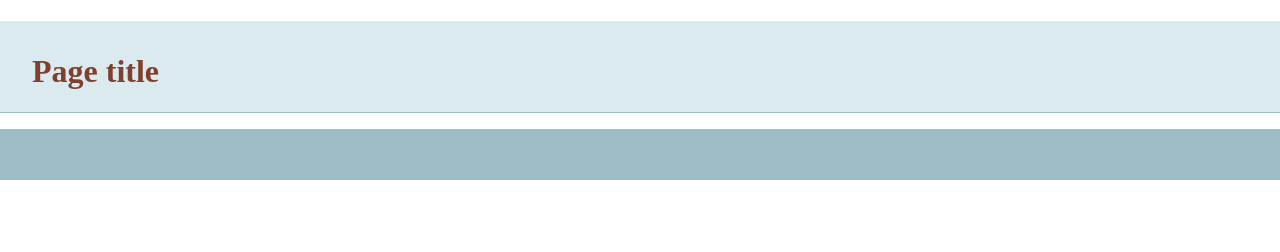
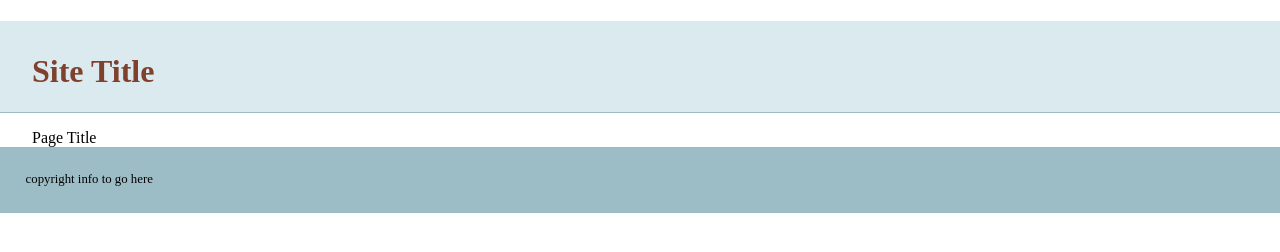
Before and after one commit to cackattack/git-basics, a plain HTML site: page index.html in a window 1280 px wide. Drawn offline with nearby package versions, Linux system fonts and the light colour scheme.

Commit message:
added more infor to template

```diff
--- a/index.html
+++ b/index.html
@@ -14,13 +14,14 @@
     </head>
     <body>
     <header>
-	<h1>Page title</h1>
+	<h1>Site Title</h1>
     </header>
     <nav id="pageNav">
     </nav>
     <main>
+        <h/2>Page Title</h/2>
     </main>
-    <footer>
+    <footer>copyright info to go here
     </footer>
         <script>
 //use the modernizr load to load up external scripts. This will load the scripts asynchronously, but the order listed matters. Although it will load all scripts in parallel, it will execute them in the order listed
```
